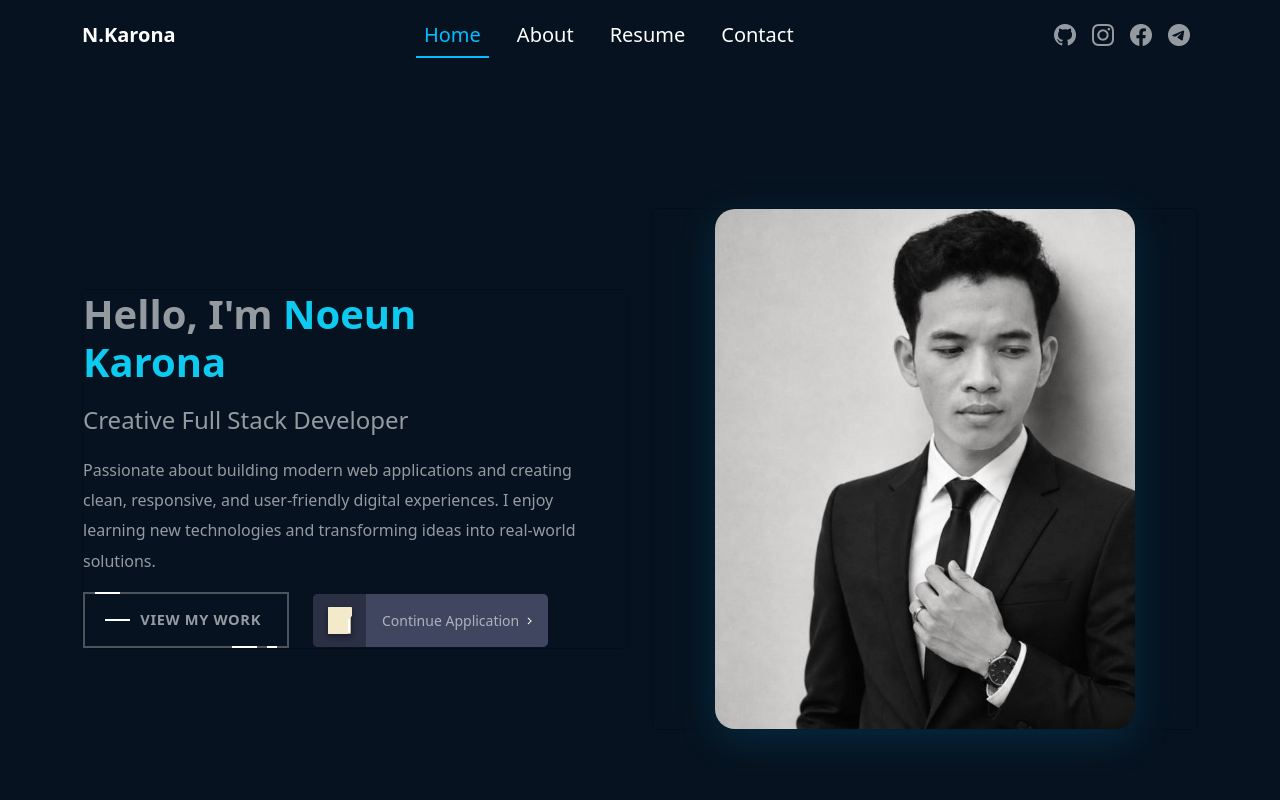
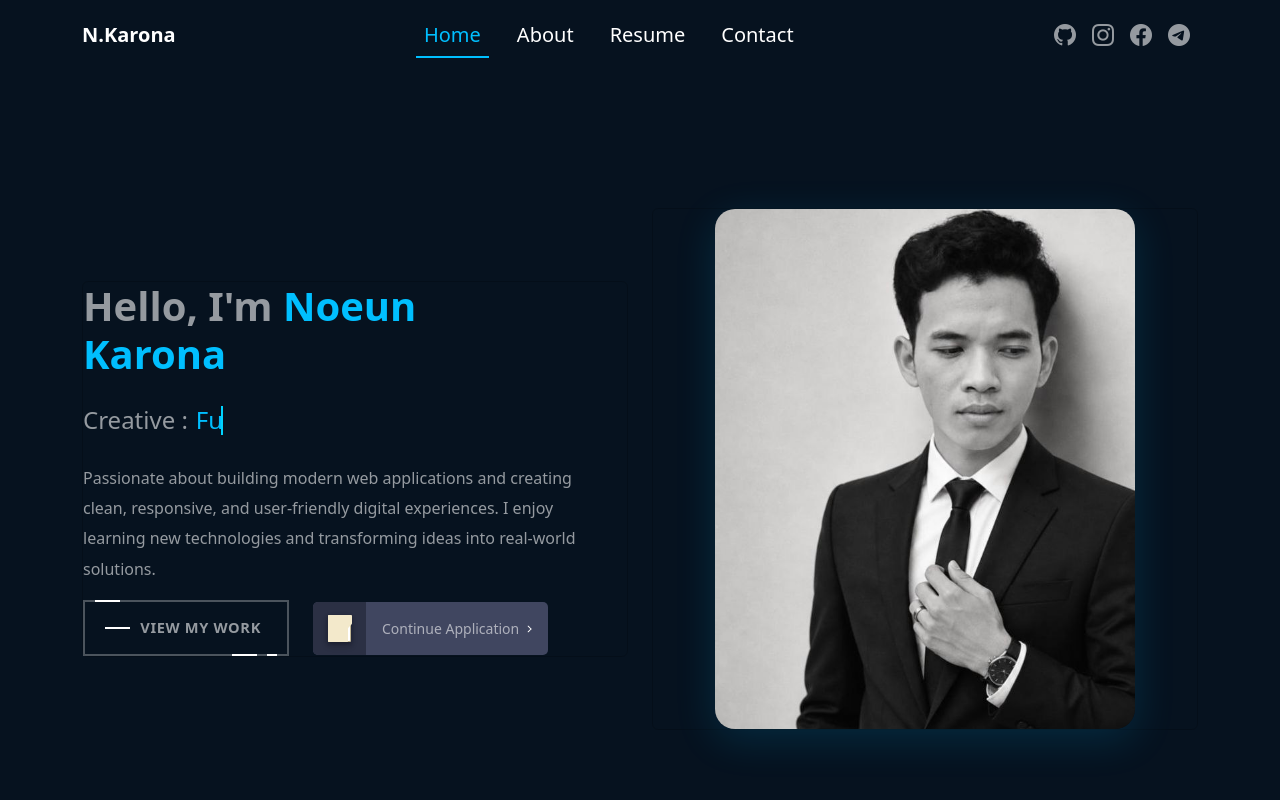
Before and after one commit to Karona24/portfolio-, a Vue app: page / in a window 1280 px wide. Shown: the top 800 px of the page. Built offline with nearby package versions, Linux system fonts and the light colour scheme.

Commit message:
update creative

```diff
--- a/src/View/HomeView.vue
+++ b/src/View/HomeView.vue
@@ -6,21 +6,23 @@
             <div class="row align-items-center min-vh-100">
 
                 <!-- TEXT CONTENT -->
-                <div class="col-lg-6 col-md-6 col-12 order-2 order-md-1" data-aos="fade-right data-aos=fade-right">
+                <div class="col-lg-6 col-md-6 col-12 order-2 order-md-1" data-aos="fade-right">
                     <div class="card bg-transparent" data-aos="fade-right">
                     <div class="hero-content" >
                         <h1 class="hero-title">
                             Hello, I'm
-                            <span class="text-info">Noeun</span>
+                            <span class="edit-color">Noeun</span>
                             <br />
-                            <span class="text-info">Karona</span>
+                            <span class="edit-color">Karona</span>
                         </h1>
 
-                        <h4 class="hero-subtitle">
-                            Creative Full Stack Developer
-                        </h4>
-
                         <p class="hero-description">
+                            <div class="h4 d-flex align-items-center gap-2 col-sm-center">
+                            <span>Creative :</span>
+                            <span class="hero-subtitle edit-color">
+                                Full Stack Developer
+                            </span>
+                            </div>
                             Passionate about building modern web applications and creating
                             clean, responsive, and user-friendly digital experiences.
                             I enjoy learning new technologies and transforming ideas into
@@ -542,5 +544,40 @@ import FooterView from '@/components/component/FooterView.vue'
   --pbd: .15s;
   --pex: -24px;
 }
+/* animation title */
+.hero-subtitle {
+    display: inline-block;
+    overflow: hidden;
+    white-space: nowrap;
+    color: #00d4ff;
+    border-right: 2px solid #00d4ff;
 
+    animation:
+        typing 3s steps(20) infinite alternate,
+        blink .7s infinite;
+}
+
+@keyframes typing {
+    from {
+        width: 0;
+    }
+
+    to {
+        width: 20ch;
+    }
+}
+
+@keyframes blink {
+    50% {
+        border-color: transparent;
+    }
+}
+.h4{
+    display:flex;
+    align-items:center;
+    gap:10px;
+}
+.edit-color{
+    color: #00bfff !important;
+}
 </style>
```
